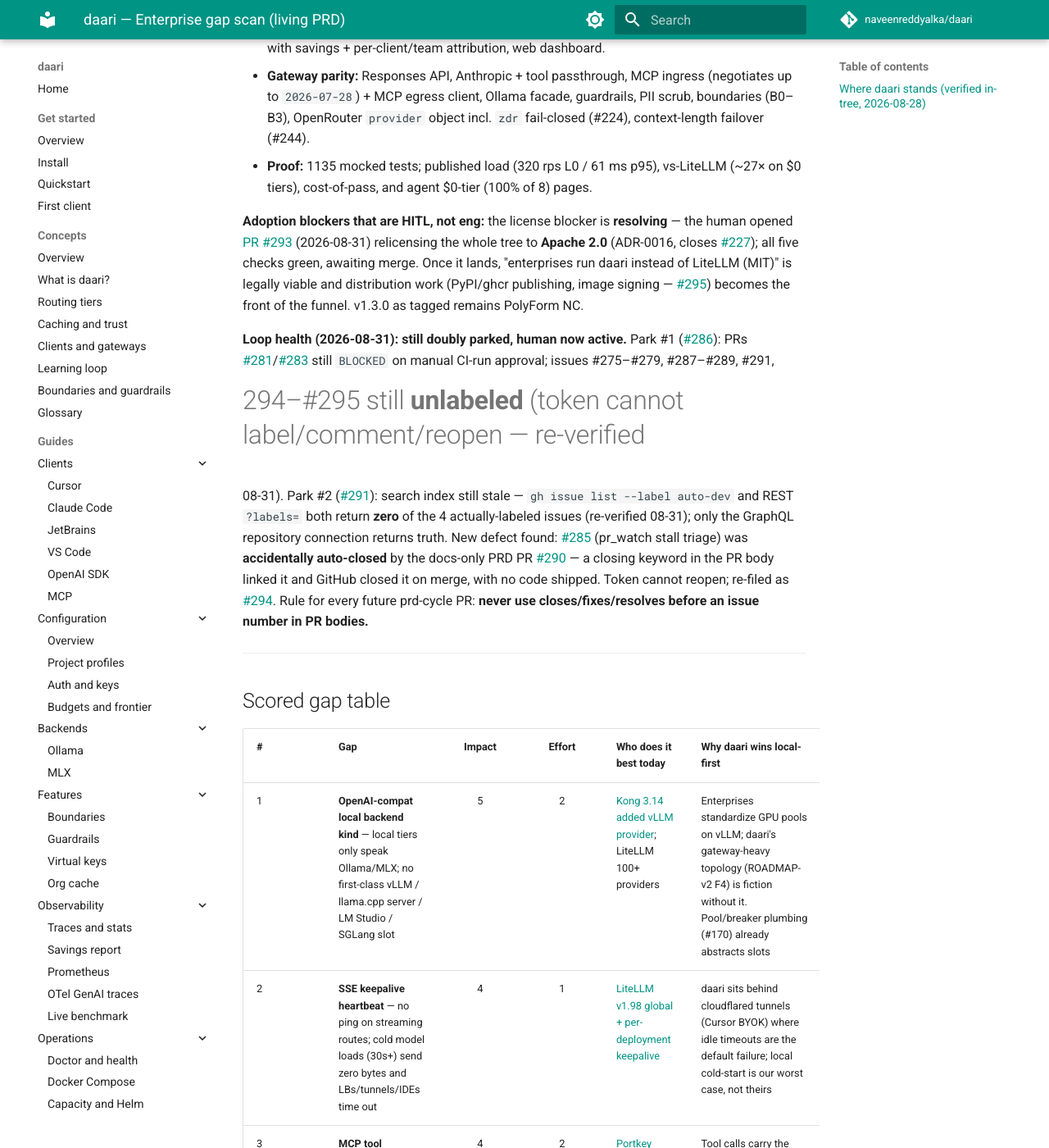
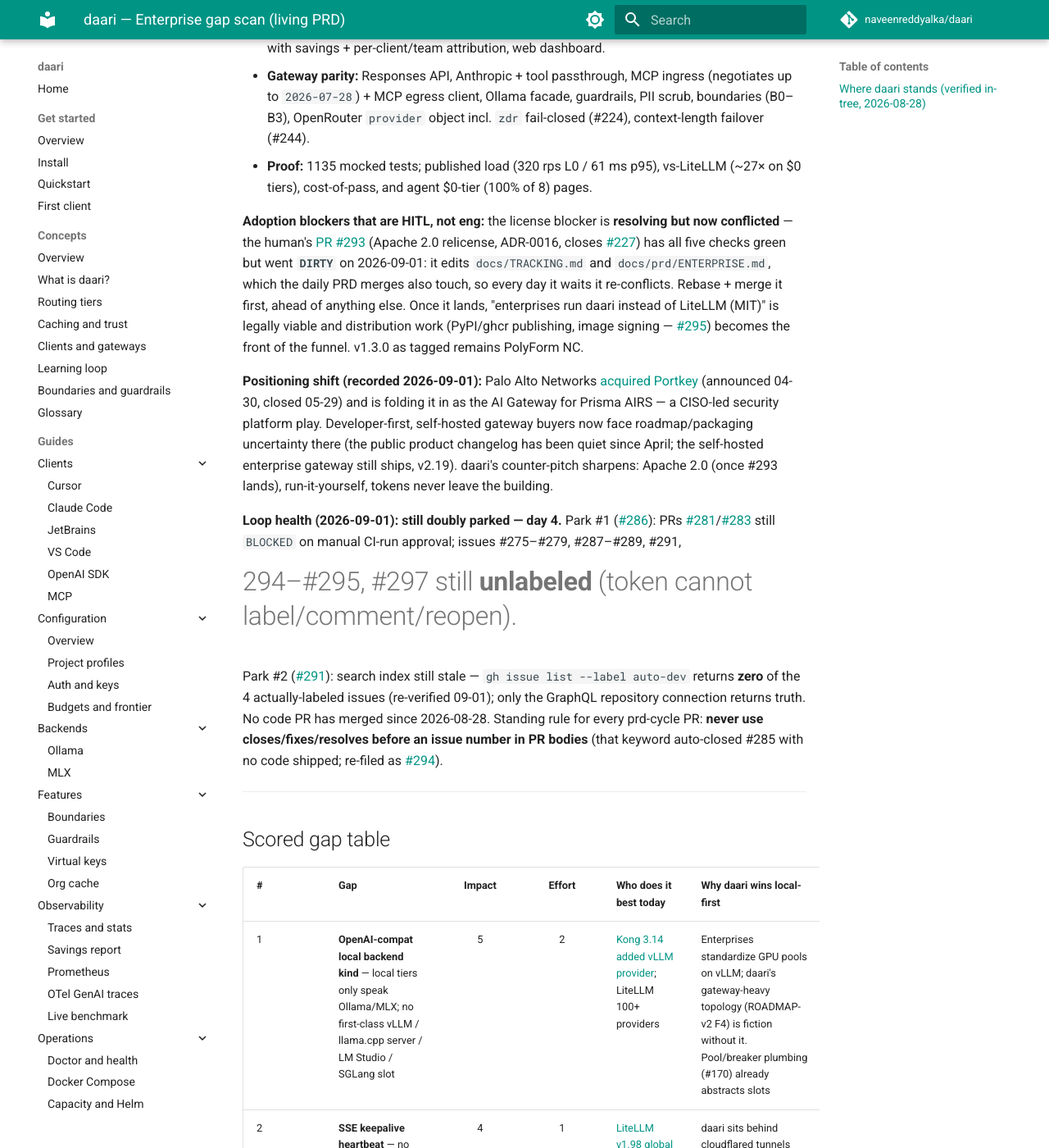
Before and after one commit to naveenreddyalka/daari, an MkDocs documentation site: the page built from docs/prd/ENTERPRISE.md, in a window 1280 px wide and 1400 px high, scrolled down 692 px. Shown: the whole window at 82% size. Built offline with MkDocs 1.6.1 and Material for MkDocs 9.7.7, drawn with Linux system fonts in a browser that asks for light colours; comment, search, counter and statistics services are not loaded; some of the changed text lies outside the part shown.

Commit message:
docs(prd): 2026-09-01 gap scan — PR #293 gone DIRTY; Portkey/PANW positioning; reasoning_effort dropped (#297)
Co-authored-by: Naveen Reddy Alka <naveenreddyalka@users.noreply.github.com>

```diff
--- a/docs/prd/ENTERPRISE.md
+++ b/docs/prd/ENTERPRISE.md
@@ -32,32 +32,40 @@ Enterprise surface already shipped — deeper than ARCHITECTURE.md (v1.2.0) reco
   (~27× on $0 tiers), cost-of-pass, and agent $0-tier (100% of 8) pages.
 
 **Adoption blockers that are HITL, not eng:** the license blocker is
-**resolving** — the human opened
-[PR #293](https://github.com/naveenreddyalka/daari/pull/293) (2026-08-31)
-relicensing the whole tree to **Apache 2.0** (ADR-0016, closes
-[#227](https://github.com/naveenreddyalka/daari/issues/227)); all five checks
-green, awaiting merge. Once it lands, "enterprises run daari instead of
-LiteLLM (MIT)" is legally viable and distribution work (PyPI/ghcr publishing,
-image signing — [#295](https://github.com/naveenreddyalka/daari/issues/295))
-becomes the front of the funnel. v1.3.0 as tagged remains PolyForm NC.
+**resolving but now conflicted** — the human's
+[PR #293](https://github.com/naveenreddyalka/daari/pull/293) (Apache 2.0
+relicense, ADR-0016, closes
+[#227](https://github.com/naveenreddyalka/daari/issues/227)) has all five
+checks green but went **`DIRTY`** on 2026-09-01: it edits `docs/TRACKING.md`
+and `docs/prd/ENTERPRISE.md`, which the daily PRD merges also touch, so every
+day it waits it re-conflicts. Rebase + merge it first, ahead of anything else.
+Once it lands, "enterprises run daari instead of LiteLLM (MIT)" is legally
+viable and distribution work (PyPI/ghcr publishing, image signing —
+[#295](https://github.com/naveenreddyalka/daari/issues/295)) becomes the front
+of the funnel. v1.3.0 as tagged remains PolyForm NC.
 
-**Loop health (2026-08-31): still doubly parked, human now active.** Park #1
+**Positioning shift (recorded 2026-09-01):** Palo Alto Networks
+[acquired Portkey](https://www.paloaltonetworks.com/company/press/2026/palo-alto-networks-completes-acquisition-of-portkey-to-secure-ai-agents)
+(announced 04-30, closed 05-29) and is folding it in as the AI Gateway for
+Prisma AIRS — a CISO-led security platform play. Developer-first, self-hosted
+gateway buyers now face roadmap/packaging uncertainty there (the public
+product changelog has been quiet since April; the self-hosted enterprise
+gateway still ships, v2.19). daari's counter-pitch sharpens: Apache 2.0
+(once #293 lands), run-it-yourself, tokens never leave the building.
+
+**Loop health (2026-09-01): still doubly parked — day 4.** Park #1
 ([#286](https://github.com/naveenreddyalka/daari/issues/286)): PRs
 [#281](https://github.com/naveenreddyalka/daari/pull/281)/[#283](https://github.com/naveenreddyalka/daari/pull/283)
 still `BLOCKED` on manual CI-run approval; issues #275–#279, #287–#289, #291,
-#294–#295 still **unlabeled** (token cannot label/comment/reopen — re-verified
-08-31). Park #2 ([#291](https://github.com/naveenreddyalka/daari/issues/291)):
-search index still stale — `gh issue list --label auto-dev` and REST
-`?labels=` both return **zero** of the 4 actually-labeled issues (re-verified
-08-31); only the GraphQL repository connection returns truth. New defect
-found: [#285](https://github.com/naveenreddyalka/daari/issues/285) (pr_watch
-stall triage) was **accidentally auto-closed** by the docs-only PRD PR
-[#290](https://github.com/naveenreddyalka/daari/pull/290) — a closing keyword
-in the PR body linked it and GitHub closed it on merge, with no code shipped.
-Token cannot reopen; re-filed as
-[#294](https://github.com/naveenreddyalka/daari/issues/294). Rule for every
-future prd-cycle PR: **never use closes/fixes/resolves before an issue number
-in PR bodies.**
+#294–#295, #297 still **unlabeled** (token cannot label/comment/reopen).
+Park #2 ([#291](https://github.com/naveenreddyalka/daari/issues/291)): search
+index still stale — `gh issue list --label auto-dev` returns **zero** of the
+4 actually-labeled issues (re-verified 09-01); only the GraphQL repository
+connection returns truth. No code PR has merged since 2026-08-28. Standing
+rule for every prd-cycle PR: **never use closes/fixes/resolves before an
+issue number in PR bodies** (that keyword auto-closed #285 with no code
+shipped; re-filed as
+[#294](https://github.com/naveenreddyalka/daari/issues/294)).
 
 ---
 
@@ -69,9 +77,9 @@ in PR bodies.**
 | 2 | **SSE keepalive heartbeat** — no ping on streaming routes; cold model loads (30s+) send zero bytes and LBs/tunnels/IDEs time out | 4 | 1 | [LiteLLM v1.98 global + per-deployment keepalive](https://docs.litellm.ai/release_notes/) | daari sits behind cloudflared tunnels (Cursor BYOK) where idle timeouts are the default failure; local cold-start is our worst case, not theirs | [#276](https://github.com/naveenreddyalka/daari/issues/276) (P1) |
 | 3 | **MCP tool governance** — `/mcp` ingress + egress have no per-key/team tool allow/deny, no audit rows, no `Mcp-Method`/`Mcp-Name` headers | 4 | 2 | [Portkey MCP Gateway GA](https://portkey.ai/docs/changelog/2026/january) (registry, RBAC per tool, logs; v2.19 adds an [MCP Registry proxy](https://portkey.ai/docs/changelog/enterprise)); Kong MCP gateway | Tool calls carry the most sensitive payloads; governing them on-device beats shipping them to a hosted gateway. RBAC/audit/policy modules already exist to wire in | [#277](https://github.com/naveenreddyalka/daari/issues/277) (P2) |
 | 4 | **Cost-split response headers** — `daari_meta` has cost but no header contract FinOps tooling can scrape per response | 3 | 1 | [LiteLLM `x-litellm-response-cost-*`](https://docs.litellm.ai/release_notes/); [Kong cost analytics + `X-AI-RateLimit-Remaining-*` budget headers now documented](https://developer.konghq.com/metering-and-billing/cost-analytics/) | daari can also report **$ avoided** (frontier-implied vs $0 local) per response — a number no proxy can honestly print. Kong's remaining-budget header pattern is a natural scope add (daari already 429s with `Retry-After`) | [#278](https://github.com/naveenreddyalka/daari/issues/278) (P2) |
-| 5 | **Claude Desktop one-click** — Ollama 0.33 made Claude Desktop a third-party-gateway client; daari has no recipe | 3 | 2 | [Ollama 0.33](https://github.com/ollama/ollama/releases/tag/v0.33.0) | daari already ships an Ollama facade + recipe framework; pointing Claude Desktop at daari adds cache/routing/budgets Ollama alone lacks | [#279](https://github.com/naveenreddyalka/daari/issues/279) (P2) |
+| 5 | **Claude Desktop one-click** — Ollama 0.33 made Claude Desktop a third-party-gateway client; daari has no recipe | 3 | 2 | [Ollama 0.33](https://github.com/ollama/ollama/releases/tag/v0.33.0); [LiteLLM v1.99 `lite login --config-claude`](https://docs.litellm.ai/release_notes/v1.99.0/v1-99-0) wires Claude Code at login | daari already ships an Ollama facade + recipe framework; pointing Claude Desktop at daari adds cache/routing/budgets Ollama alone lacks | [#279](https://github.com/naveenreddyalka/daari/issues/279) (P2) |
 | 6 | **A2A v1.0 gateway** — no Agent2Agent support (ingress agent card or egress governance) | 3 | 4 | [Kong Agent Gateway GA](https://konghq.com/blog/product-releases/kong-agent-gateway); [A2A joined the AAIF 2026-08-17](https://forkast.news/googles-a2a-protocol-joins-aaif-consolidating-the-agent-economys-protocol-layer-under-one-roof/) (governance only, no spec change) | Local agents delegating over A2A would get routing/cache/policy without a cloud hop | Watch — revisit when a client daari serves speaks A2A |
-| 7 | **Router shadow evals** — no way to measure "would L6 have answered differently" on sampled live traffic before trusting a threshold change | 3 | 3 | [LiteLLM v1.98 auto-router shadow evals](https://docs.litellm.ai/release_notes/v1.98.0/v1-98-0) | daari already shadow-samples cache hits (false-hit rate); extending to tier decisions makes learned routing auditable | Backlog once #269 merges (implementation done in stalled [PR #281](https://github.com/naveenreddyalka/daari/pull/281)) |
+| 7 | **Router shadow evals** — no way to measure "would L6 have answered differently" on sampled live traffic before trusting a threshold change | 3 | 3 | [LiteLLM v1.98 auto-router shadow evals](https://docs.litellm.ai/release_notes/v1.98.0/v1-98-0); v1.99 makes the complexity router operator-configurable (custom classifier plugins, tier sets) | daari already shadow-samples cache hits (false-hit rate); extending to tier decisions makes learned routing auditable | Backlog once #269 merges (implementation done in stalled [PR #281](https://github.com/naveenreddyalka/daari/pull/281)) |
 | 8 | **Signed images + SBOM** — ghcr image unsigned, no SBOM/provenance | 3 | 2 | LiteLLM signs with cosign (v1.97+) | Table stakes for enterprise supply-chain review; unsigned images undercut the local-first trust pitch. Apache 2.0 (PR #293) makes the image worth pulling | [#295](https://github.com/naveenreddyalka/daari/issues/295) (P2) — authorizes the `docker.yml` edit |
 | 9 | **Secret references / vault-backed keys** — frontier + org keys live in env/config | 3 | 3 | [Portkey vault-backed credentials](https://portkey.ai/docs/changelog/2026/march.md); v2.19 adds [OAuth client-credentials upstream auth](https://portkey.ai/docs/changelog/enterprise) (no static key stored) | Keys never leave the machine today; `secret://` refs resolved from keychain/exec/env-file keep that story while passing security review — no vault SDK needed. OAuth token-endpoint refs are a natural later scope | [#288](https://github.com/naveenreddyalka/daari/issues/288) (P3) |
 | 10 | **MCP Tasks extension** — `2026-07-28` negotiated, but long-running `tools/call` still blocks the request; no `tasks/get`/`update`/`cancel` | 3 | 3 | [All four Tier-1 SDKs now ship 2026-07-28 + Tasks](https://developers.googleblog.com/scaling-ai-agent-infrastructure-with-the-mcp-stateless-updates/) (Go v1.7.0 day-one, C# v2.0.0); [spec blog](https://blog.modelcontextprotocol.io/posts/2026-07-28-release-candidate/) | Long local commands (test suites, builds) are exactly what Tasks is for — daari owns the executing process, so task state is local and survives client reconnects | [#289](https://github.com/naveenreddyalka/daari/issues/289) (P3) — SDK watch condition met |
@@ -79,6 +87,7 @@ in PR bodies.**
 | 12 | **Image/multimodal generation API** — chat vision routes; no `/v1/images` | 2 | 4 | [OpenRouter Image API (30+ models)](https://byteiota.com/openrouter-image-api-analytics-search-leaderboards/) | Local diffusion is a different product; only worth it if IDE clients start sending it | Non-goal for now |
 | 13 | **MCP server-initiated events** — `2026-07-28` moved change notifications to an opt-in `subscriptions/listen` stream; daari's `/mcp` ingress has neither, and the [new MCP roadmap](https://blog.modelcontextprotocol.io/posts/mcp-roadmap/) makes server-initiated events + agent identity (DPoP/WIMSE) priority areas | 2 | 3 | MCP Tier-1 SDKs | List-changed notifications matter once daari fronts long-lived local tool servers; identity work is where enterprise MCP governance lands next | Watch — revisit when a daari-served client subscribes |
 | 14 | **Context compression before frontier fallback** — nothing shrinks a request before it escalates to a paid tier | 2 | 3 | [Portkey v2.19 Headroom plugin](https://portkey.ai/docs/changelog/enterprise) compresses request context to cut input-token cost | daari can compress with a **$0 local model** in the fallback path, so the paid-token savings are pure margin — Portkey pays a hosted model to save you money | Watch — needs data on frontier-escalation share of real traffic first |
+| 15 | **`reasoning_effort` silently dropped** — `ChatCompletionRequest` uses `extra="ignore"` and never declared the field (same defect class as #161/#224), so OpenAI clients asking for `high` effort get nothing: not forwarded to the frontier, not mapped to local think levels, invisible to the router | 4 | 2 | [LiteLLM v1.99 complexity router does per-model reasoning effort](https://docs.litellm.ai/release_notes/v1.99.0/v1-99-0) | Effort is a routing signal, not just passthrough: `high` can bias tier selection, and locally it maps to Ollama `think` (gpt-oss, Qwen3 thinking) at $0 — LiteLLM's only lever is a different paid deployment | [#297](https://github.com/naveenreddyalka/daari/issues/297) (P2) |
 
 Open backlog after this run: [#269](https://github.com/naveenreddyalka/daari/issues/269)/[#270](https://github.com/naveenreddyalka/daari/issues/270)
 implemented in stalled PRs #281/#283 (see Loop health); rows 1–5 filed as
@@ -86,13 +95,14 @@ implemented in stalled PRs #281/#283 (see Loop health); rows 1–5 filed as
 (upgrade doc), [#288](https://github.com/naveenreddyalka/daari/issues/288)
 (secret refs), [#289](https://github.com/naveenreddyalka/daari/issues/289)
 (MCP Tasks), [#291](https://github.com/naveenreddyalka/daari/issues/291)
-(picker off the search index, P1) — all still unlabeled pending
+(picker off the search index, P1),
+[#294](https://github.com/naveenreddyalka/daari/issues/294) (stall triage),
+[#295](https://github.com/naveenreddyalka/daari/issues/295) (cosign + SBOM) —
+all still unlabeled pending
 [#286](https://github.com/naveenreddyalka/daari/issues/286). This run filed
-[#294](https://github.com/naveenreddyalka/daari/issues/294) (re-file of
-accidentally closed stall-triage #285) and
-[#295](https://github.com/naveenreddyalka/daari/issues/295) (row 8: cosign +
-SBOM + provenance, unblocked by the Apache 2.0 relicense and carrying the
-explicit `docker.yml` authorization).
+only [#297](https://github.com/naveenreddyalka/daari/issues/297) (row 15:
+`reasoning_effort` end-to-end); thirteen issues are already queued behind the
+parked loop, so restraint remains the rule.
 
 ---
 
@@ -110,11 +120,13 @@ explicit `docker.yml` authorization).
 5. **Every IDE/desktop client one-click** (row 5): Claude Desktop recipe next to
    Cursor/Claude Code/JetBrains/VS Code; setup friction stays daari's moat.
 
-Standing HITL asks, in order: **merge the Apache 2.0 relicense
-([PR #293](https://github.com/naveenreddyalka/daari/pull/293) — checks green,
-one click)**; **unpark the dev loop — both parks**
+Standing HITL asks, in order: **rebase + merge the Apache 2.0 relicense
+([PR #293](https://github.com/naveenreddyalka/daari/pull/293) — checks green
+but now `DIRTY` against `main`; it conflicts with the daily PRD merges on
+`docs/TRACKING.md` / `docs/prd/ENTERPRISE.md`, so the conflict grows every
+day it waits)**; **unpark the dev loop — both parks**
 ([#286](https://github.com/naveenreddyalka/daari/issues/286) approve held runs
-\+ label #275–#295, [#291](https://github.com/naveenreddyalka/daari/issues/291)
+\+ label #275–#297, [#291](https://github.com/naveenreddyalka/daari/issues/291)
 picker off the search index; every milestone above is gated on them); then
 PyPI/ghcr publishing + image signing
 ([#295](https://github.com/naveenreddyalka/daari/issues/295)).
@@ -123,6 +135,23 @@ PyPI/ghcr publishing + image signing
 
 ## Changelog
 
+- **2026-09-01** — Relicense PR
+  [#293](https://github.com/naveenreddyalka/daari/pull/293) went **`DIRTY`**:
+  it edits `docs/TRACKING.md`/`docs/prd/ENTERPRISE.md`, which the PRD merges
+  of 08-30/08-31 also touched — top HITL ask is now rebase + merge before the
+  conflict compounds. Recorded a missed positioning fact: **Palo Alto Networks
+  acquired Portkey** (closed 2026-05-29; now the Prisma AIRS AI Gateway) —
+  developer-first/self-hosted buyers face roadmap uncertainty there, which
+  sharpens daari's Apache-2.0 run-it-yourself pitch. Found and filed
+  [#297](https://github.com/naveenreddyalka/daari/issues/297) (new row 15):
+  `reasoning_effort` is silently dropped by `extra="ignore"` on
+  `/v1/chat/completions` — same defect class as #161/#224 — while LiteLLM
+  v1.99.0 (stable today: operator-configurable complexity router with custom
+  classifier plugins + per-model reasoning effort, `lite login
+  --config-claude`, batch billing, audit-on-by-default → notes on rows 5/7)
+  made effort a first-class routing input. Kong AI GW 2.1 still unreleased
+  (2.0.3 patch 08-31); Portkey gateway still v2.19; Ollama 0.33.2 / vLLM
+  0.28.0 unchanged. Both parks persist (day 4, re-verified); suite 1141 green.
 - **2026-08-31** — License blocker resolving: human opened
   [PR #293](https://github.com/naveenreddyalka/daari/pull/293) relicensing the
   tree to **Apache 2.0** (ADR-0016; checks green, awaiting merge) — top HITL
```
